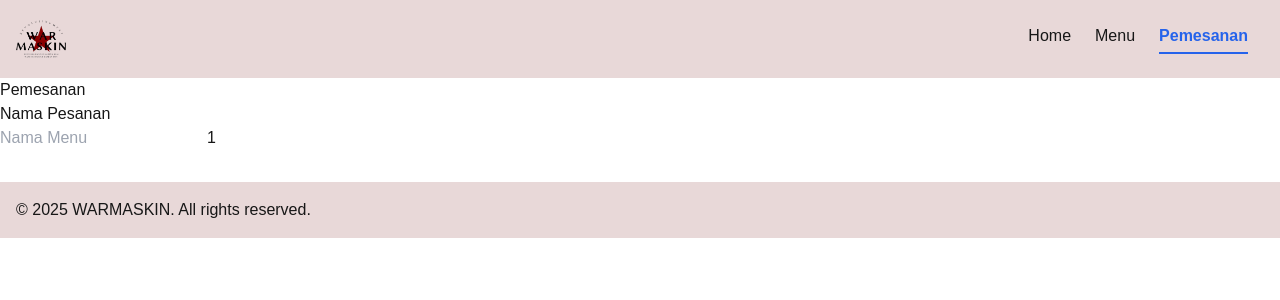
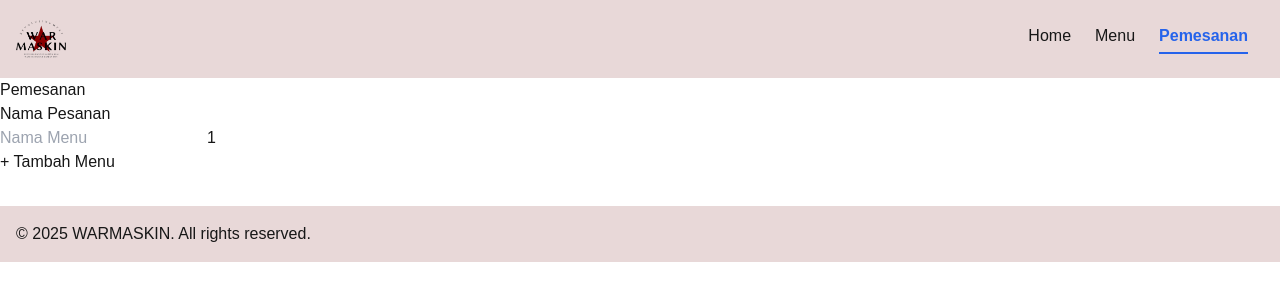
Before and after one commit to akmalghandi20/lagrande-pbs, a Next.js app in the folder frontend/: page /pemesanan in a window 1280 px wide. Shown: the top 300 px of the page. Built offline with nearby package versions, Linux system fonts and the light colour scheme.

Commit message:
dayan: membuat fungsi serta tombol untuk menambah menu

```diff
--- a/frontend/app/pemesanan/page.tsx
+++ b/frontend/app/pemesanan/page.tsx
@@ -7,6 +7,10 @@ export default function Pemesanan() {
   const [menuItems, setMenuItems] = useState<MenuItem[]>([
     { namaMenu: "", jumlah: 1 },
   ]);
+
+  const handleAddMenu = () => {
+  setMenuItems([...menuItems, { namaMenu: '', jumlah: 1 }]);
+};
 
   return (
     <div>
@@ -46,6 +50,13 @@ export default function Pemesanan() {
             />
           </div>
         ))}
+
+        <div>
+          <button type="button" onClick={handleAddMenu}>
+            + Tambah Menu
+          </button>
+        </div>
+
       </form>
     </div>
   );
```
